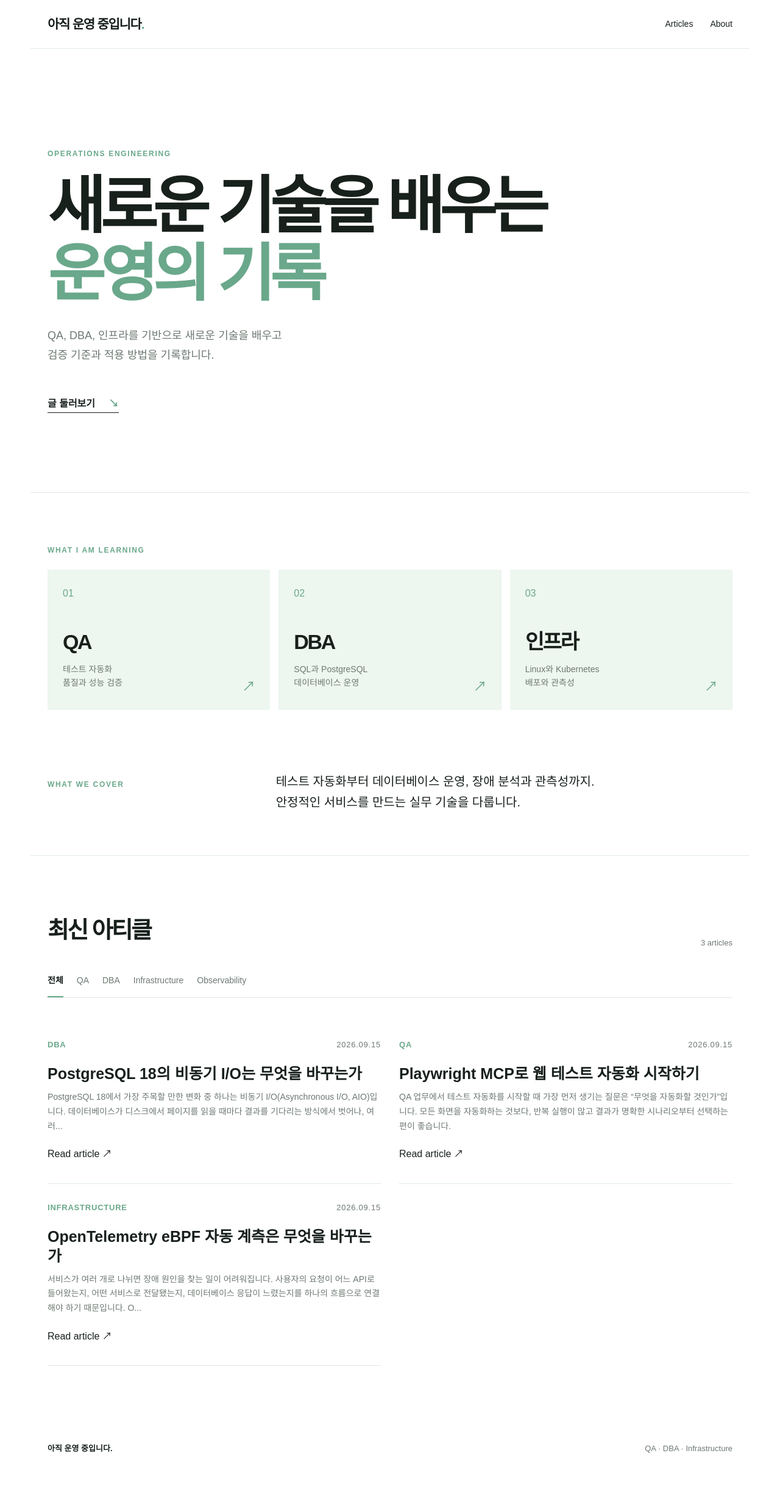
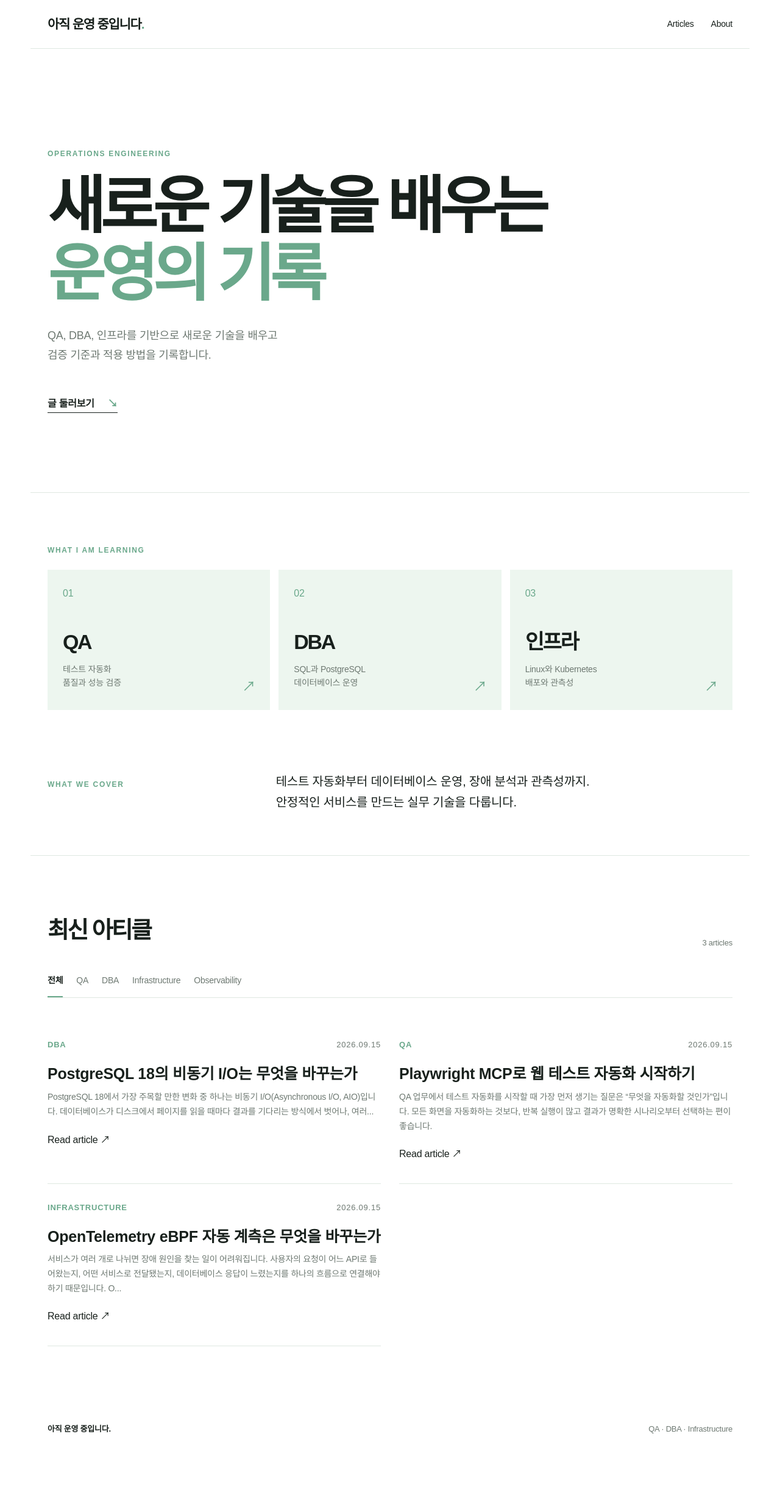
Before and after one commit to Seoha57/TechBlog, a Jekyll site: the page built from index.md, in a window 1280 px wide. Shown: the whole page at 61% size. Built offline with Jekyll 4.4.1, drawn with Linux system fonts in a browser that asks for light colours; some web fonts are replaced; after the commit the page ends 2414 px from its top, so only the background shows below that.

Commit message:
style: use Pretendard typography

```diff
--- a/_layouts/default.html
+++ b/_layouts/default.html
@@ -6,6 +6,7 @@
     <title>{% if page.title %}{{ page.title }} — {% endif %}{{ site.title }}</title>
     <link rel="icon" type="image/svg+xml" href="{{ '/assets/favicon.svg' | relative_url }}">
     <link rel="stylesheet" href="{{ '/assets/css/style.css' | relative_url }}">
+    <link rel="stylesheet" href="{{ '/assets/css/font.css' | relative_url }}">
     <link rel="stylesheet" href="{{ '/assets/css/qa.css' | relative_url }}">
     <link rel="stylesheet" href="{{ '/assets/css/code.css' | relative_url }}">
     {% feed_meta %}
--- /dev/null
+++ b/assets/css/font.css
@@ -0,0 +1,4 @@
+@import url('https://cdn.jsdelivr.net/gh/orioncactus/pretendard@v1.3.9/dist/web/static/pretendard.css');
+
+body{font-family:Pretendard,Arial,"Noto Sans KR",sans-serif;letter-spacing:-.015em}
+.brand,.hero h1,.section-heading h2,.track-card h2,.post-card h3,.page-content h1,.post-content h1,.category-page h1{font-family:Pretendard,Arial,"Noto Sans KR",sans-serif;font-weight:750}
```
